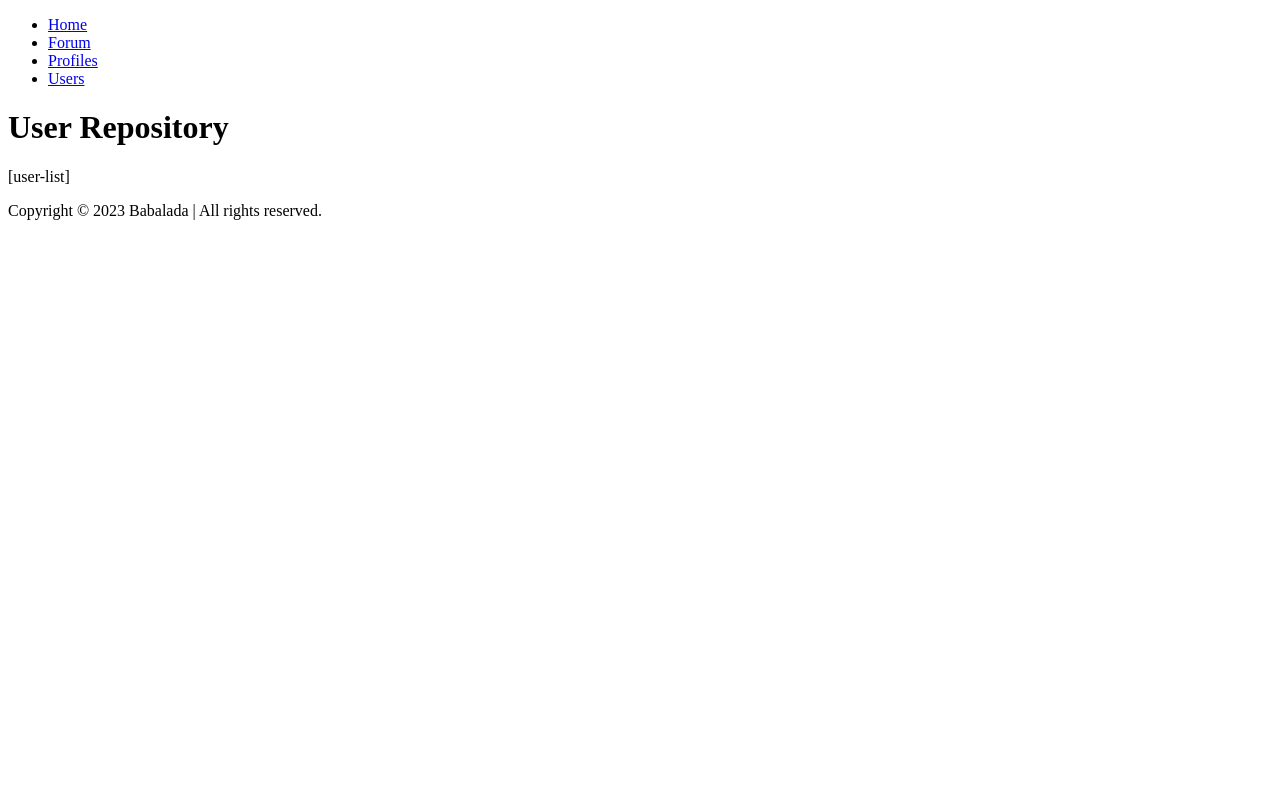
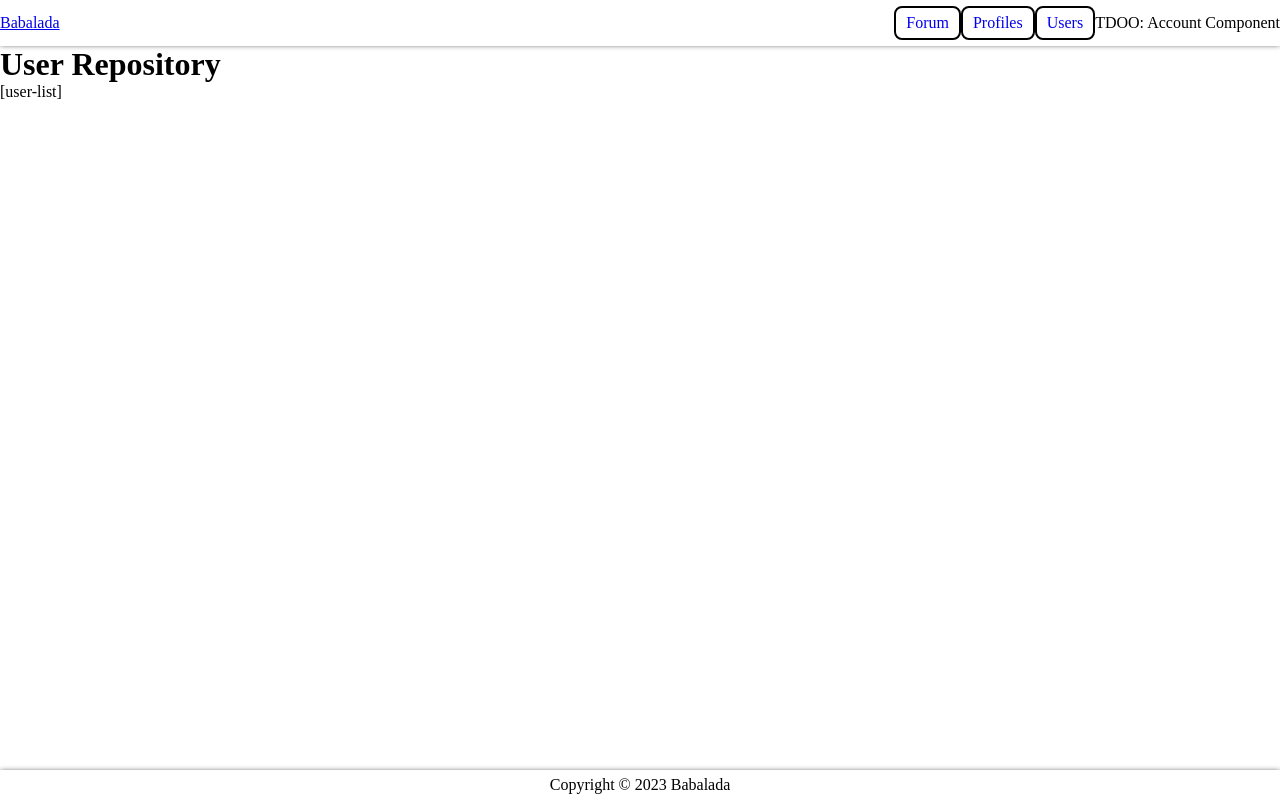
Before and after one commit to jigglytep/babalada, a SvelteKit app: page /u in a window 1280 px wide. Built offline with nearby package versions, Linux system fonts and the light colour scheme.

Commit message:
ui api, components, store, type, basic style declared for Account creation

```diff
--- a/src/app.html
+++ b/src/app.html
@@ -7,6 +7,6 @@
 		%sveltekit.head%
 	</head>
 	<body data-sveltekit-preload-data="hover">
-		<div style="display: contents">%sveltekit.body%</div>
+		<div id="svelte-body" style="display: contents">%sveltekit.body%</div>
 	</body>
 </html>
--- /dev/null
+++ b/src/lib/api/AccountRequests.ts
@@ -0,0 +1 @@
+// TODO: write functions for API calls to create, sign in, and sign out of accounts
--- /dev/null
+++ b/src/lib/components/AccountButton.svelte
@@ -0,0 +1 @@
+<p>TDOO: Account Component</p>
--- /dev/null
+++ b/src/lib/components/SiteNav.svelte
@@ -0,0 +1,43 @@
+<script lang="ts">
+	import AccountButton from "$components/AccountButton.svelte";
+</script>
+
+<nav>
+	<a class="icon-home" href="/">Babalada</a>
+	<ul>
+		<li><a href="/f">Forum</a></li>
+		<li><a href="/p">Profiles</a></li>
+		<li><a href="/u">Users</a></li>
+		<li><AccountButton /></li>
+	</ul>
+</nav>
+
+<style lang="scss">
+	nav {
+		display: flex;
+		justify-content: space-between;
+		align-items: center;
+		margin: 6px 0 6px 0;
+	}
+	.icon-home {
+	}
+	ul {
+		display: flex;
+		align-items: center;
+		list-style-type: none;
+		li a {
+			display: block;
+			padding: 6px 10px;
+			border: 2px solid black;
+			border-radius: 8px;
+			text-decoration: none;
+			&:visited {
+				text-decoration: none;
+			}
+			&:hover {
+			}
+			&:active {
+			}
+		}
+	}
+</style>
--- /dev/null
+++ b/src/lib/stores/AccountStore.ts
@@ -0,0 +1,4 @@
+import { writable } from 'svelte/store';
+import type { Account } from '$types/Account';
+
+export const activeAccount = writable()
--- /dev/null
+++ b/src/lib/types/Account.ts
@@ -0,0 +1,3 @@
+export type Account = {
+	// TODO: fill out account type
+}
--- /dev/null
+++ b/src/routes/+layout.scss
@@ -0,0 +1,13 @@
+/* GLOBAL STYLES */
+* {
+  box-sizing: border-box;
+	padding: 0;
+	margin: 0;
+}
+html, body {
+	height: 100%;
+}
+body {
+	display: flex;
+	flex-direction: column;
+}
--- a/src/routes/+layout.svelte
+++ b/src/routes/+layout.svelte
@@ -1,18 +1,13 @@
 <script lang="ts">
+	import SiteNav from '$components/SiteNav.svelte';
+
 	let currentYear: number = new Date().getFullYear();
+
+	import './+layout.scss'
 </script>
 
-<style lang="scss"></style>
-
 <header id="page-header">
-	<nav>
-		<ul>
-			<li><a href="/">Home</a></li>
-			<li><a href="/f">Forum</a></li>
-			<li><a href="/p">Profiles</a></li>
-			<li><a href="/u">Users</a></li>
-		</ul>
-	</nav>
+	<SiteNav />
 </header>
 
 <div id="page-container">
@@ -20,5 +15,23 @@
 </div>
 
 <footer id="page-footer">
-	<p>Copyright © {currentYear} Babalada | All rights reserved.</p>
+	<p>Copyright © {currentYear} Babalada</p>
 </footer>
+
+<style lang="scss">
+	#page-header {
+		flex-shrink: 0;
+		box-shadow: 0px -2px 6px black;
+	}
+	#page-container {
+		flex: 1 0 auto;
+	}
+	#page-footer {
+		flex-shrink: 0;
+		box-shadow: 0px 2px 6px black;
+		p {
+			margin: 6px 0 6px 0;
+			text-align: center;
+		}
+	}
+	</style>
--- a/svelte.config.js
+++ b/svelte.config.js
@@ -8,7 +8,13 @@ const config = {
 	preprocess: vitePreprocess(),
 
 	kit: {
-		adapter: adapter()
+		adapter: adapter(),
+		alias: {
+			$api: 'src/lib/api',
+			$components: 'src/lib/components',
+			$stores: 'src/lib/stores',
+			$types: 'src/lib/types',
+		}
 	}
 };
 
--- a/tsconfig.json
+++ b/tsconfig.json
@@ -8,7 +8,7 @@
 		"resolveJsonModule": true,
 		"skipLibCheck": true,
 		"sourceMap": true,
-		"strict": true
+		"strict": true,
 	}
 	// Path aliases are handled by https://kit.svelte.dev/docs/configuration#alias
 	//
```
Also changed, not shown: 1 other file (tests, documents, lock files or other folders).
